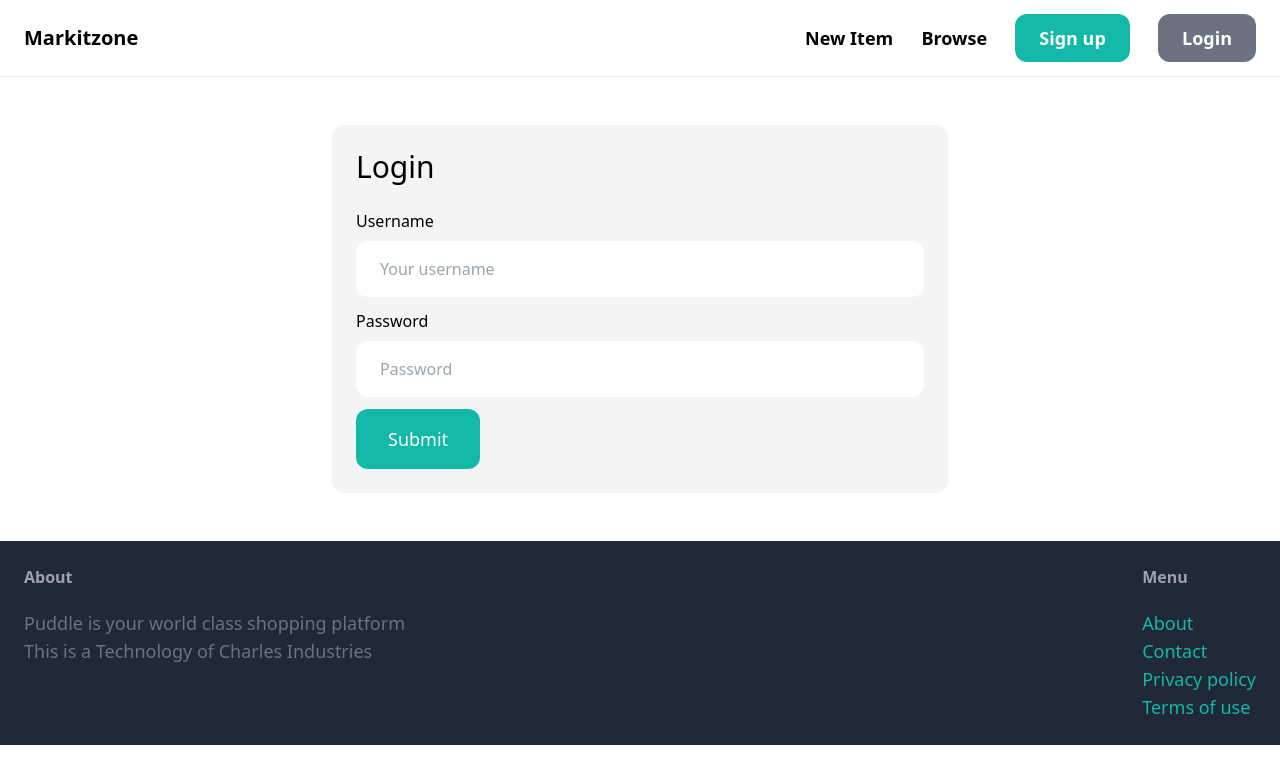
After one commit to Ademolah/Puddle, a Django app: page /login in a window 1280 px wide. The commit adds this page. Shown: the top 784 px of the page. Run offline with Django 5.2, Linux system fonts and the light colour scheme; parts of the project's set-up code (start-up, migrations or seed data) failed here and were passed over; some libraries are stand-ins or nearby versions.

Commit message:
added login view

```diff
--- a/puddle/core/forms.py
+++ b/puddle/core/forms.py
@@ -1,7 +1,20 @@
 from django import forms
-from django.contrib.auth.forms import UserCreationForm
+from django.contrib.auth.forms import UserCreationForm, AuthenticationForm
 from django.contrib.auth.models import User
 
+
+
+
+class LoginForm(AuthenticationForm):
+    username = forms.CharField(widget=forms.TextInput(attrs={
+        'placeholder': 'Your username',
+        'class': 'w-full py-4 px-6 rounded-xl'
+    }))
+
+    password = forms.CharField(widget=forms.PasswordInput(attrs={
+        'placeholder': 'Password',
+        'class': 'w-full py-4 px-6 rounded-xl'
+        }))
 
 class SignupForm(UserCreationForm):
     class Meta:
--- a/puddle/core/templates/core/base.html
+++ b/puddle/core/templates/core/base.html
@@ -17,8 +17,13 @@
             <a href="#" class="text-lg font-semibold hover:text-gray-500">New Item</a>
             <a href="#" class="text-lg font-semibold hover:text-gray-500">Browse</a>
 
-            <a href="{% url 'core:signup' %}" class="px-6 py-3 text-lg font-semibold bg-teal-500 text-white rounded-xl hover:bg-teal-700">Sign up</a>
-            <a href="#" class="px-6 py-3 text-lg font-semibold bg-gray-500 text-white rounded-xl hover:bg-gray-700">Login</a>
+            {% if request.user.is_authenticated %}
+                <a href="#" class="px-6 py-3 text-lg font-semibold bg-teal-500 text-white rounded-xl hover:bg-teal-700">Inbox</a>
+                <a href="#" class="px-6 py-3 text-lg font-semibold bg-gray-500 text-white rounded-xl hover:bg-gray-700">Dashboard</a>
+            {% else %}
+                <a href="{% url 'core:signup' %}" class="px-6 py-3 text-lg font-semibold bg-teal-500 text-white rounded-xl hover:bg-teal-700">Sign up</a>
+                <a href="{% url 'core:login' %}" class="px-6 py-3 text-lg font-semibold bg-gray-500 text-white rounded-xl hover:bg-gray-700">Login</a>
+            {% endif %}
         </div>
     </nav>
     <div class="px-6 py-6">
--- /dev/null
+++ b/puddle/core/templates/core/login.html
@@ -0,0 +1,36 @@
+{% extends 'core/base.html' %}
+
+{% block titls%}Sign up{% endblock%}
+
+{% block content %}
+
+<div class="w-1/2 my-6 mx-auto p-6 bg-gray-100 rounded-xl">
+    <h1 class="mb-6 text-3xl">Login</h1>
+
+    <form method="post" action=".">
+        {% csrf_token %}
+
+
+        <div class="mb-3">
+            <label class="inline-block mb-2">Username</label><br>
+            {{ form.username }}
+        </div>
+        <div class="mb-3">
+            <label class="inline-block mb-2">Password</label><br>
+            {{ form.password }}
+        </div>
+
+        {% if form.errors or form.non_field_errors %}
+            <div class="mb-3 p-6 bg-red-100 rounded-xl">
+                {% for field in form %}
+                    {{ field.errors }}
+                {% endfor %}
+
+                {{ form.non_field_errors }}
+            </div>
+        {% endif %}
+        <button class="py-4 px-8 text-lg bg-teal-500 hover:bg-teal-700 rounded-xl text-white">Submit</button>
+    </form>
+</div>
+
+{% endblock %}
--- a/puddle/core/urls.py
+++ b/puddle/core/urls.py
@@ -1,10 +1,13 @@
 from django.urls import path
 from . import views
+from django.contrib.auth import views as auth_views
+from .forms import LoginForm
 
 app_name = 'core'
 
 urlpatterns = [
     path("", views.index, name='index'),
     path("contact/", views.contact, name='contact'),
-    path("signup/", views.signup, name='signup')
+    path("signup/", views.signup, name='signup'),
+    path('login', auth_views.LoginView.as_view(template_name='core/login.html',authentication_form=LoginForm), name='login')
 ]
--- a/puddle/puddle/settings.py
+++ b/puddle/puddle/settings.py
@@ -26,6 +26,11 @@ SECRET_KEY = 'django-insecure-sk4inny)h+l81!o_j7g)($z2r9_(&wm8#)r_+0t9q1c%bhw2)p
 DEBUG = True
 
 ALLOWED_HOSTS = []
+
+
+LOGIN_URL = '/login/'
+LOGIN_REDIRECT_URL = '/'
+LOGOUT_REDIRECT_URL = '/'
 
 
 # Application definition
```
